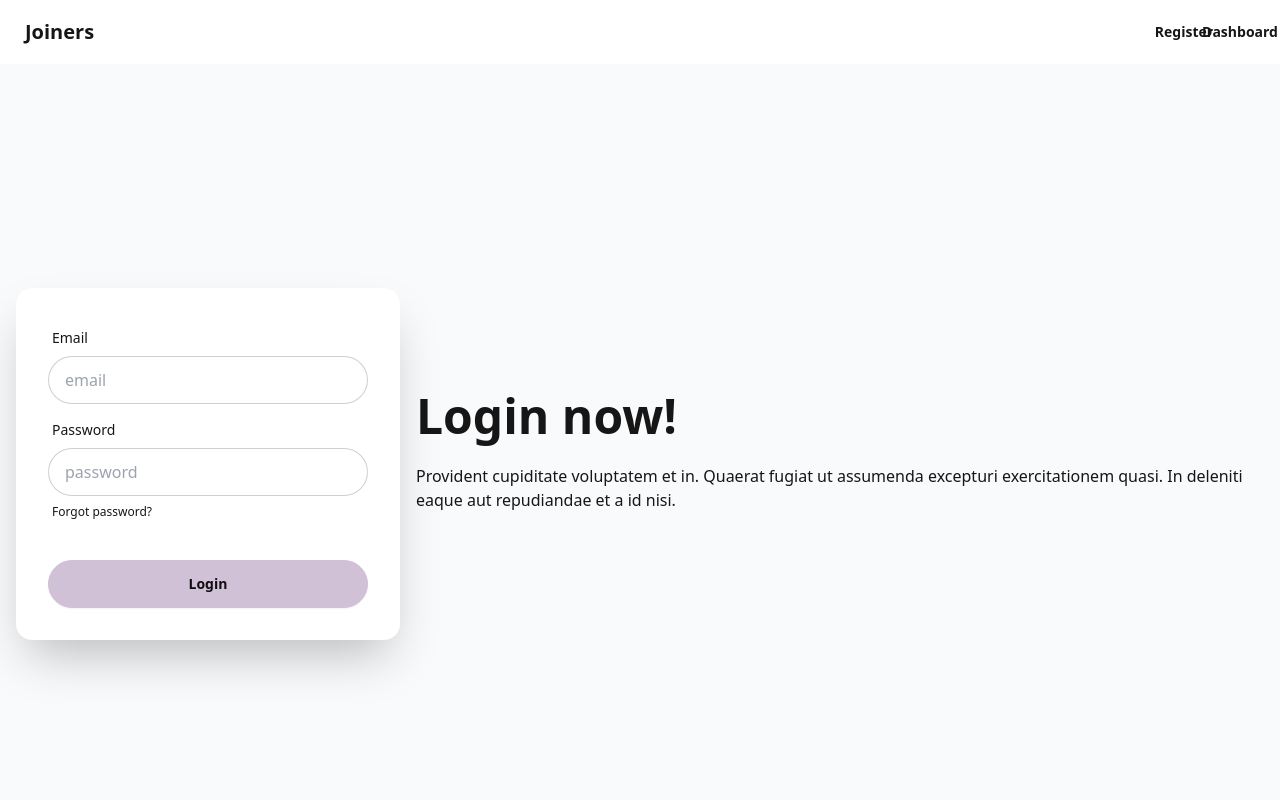
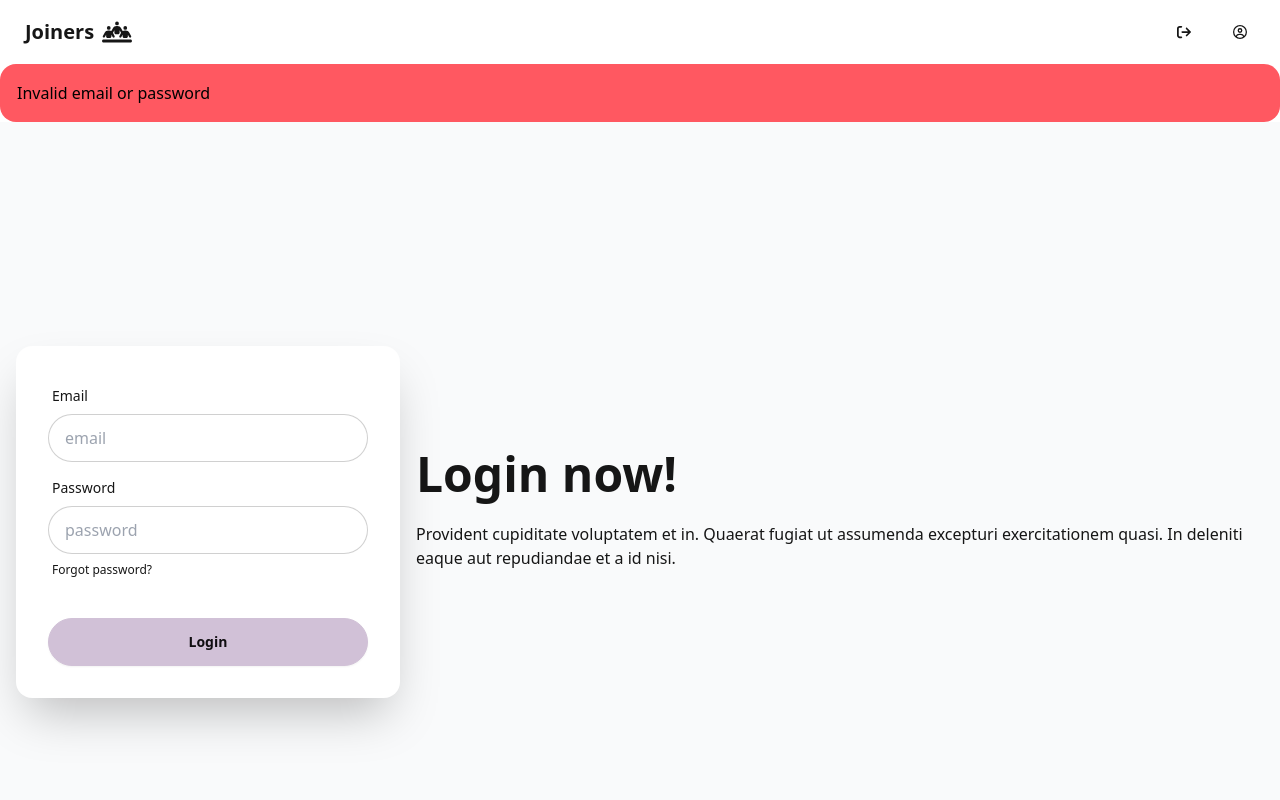
Before and after one commit to chukalicious/routes, a React (Vite) app: page /login in a window 1280 px wide. Both pictures are taken after typing "name@example.com", "Sample123" into the empty fields and a click on the button "Login". Shown: the top 800 px of the page. Built offline with nearby package versions, Linux system fonts and the light colour scheme; no server answers.

Commit message:
chore: Update package.json and package-lock.json to add react-icons dependency added more fucntionality to the Login component

```diff
--- a/package.json
+++ b/package.json
@@ -15,6 +15,7 @@
     "json-server": "^1.0.0-alpha.23",
     "react": "^18.2.0",
     "react-dom": "^18.2.0",
+    "react-icons": "^5.2.1",
     "react-router-dom": "^6.22.3"
   },
   "devDependencies": {
--- a/src/components/Navbar.jsx
+++ b/src/components/Navbar.jsx
@@ -1,27 +1,37 @@
-import React from "react";
-import { Link } from "react-router-dom";
+import React from 'react';
+import { Link } from 'react-router-dom';
+import { FaArrowRightFromBracket } from 'react-icons/fa6';
+import { FaRegCircleUser } from 'react-icons/fa6';
+import { FaPeopleLine } from 'react-icons/fa6';
 
 const Navbar = () => {
   return (
-        <div className="navbar bg-base-100">
-            <div className="flex-1">
-                <Link to="/" className="btn btn-ghost text-xl">Joiners</Link>
+    <div className='navbar bg-base-100'>
+      <div className='flex-1'>
+        <Link
+          to='/'
+          className='btn btn-ghost text-xl'
+        >
+          Joiners{' '}
+          <span className='text-3xl'>
+            <FaPeopleLine />
+          </span>
+        </Link>
       </div>
-            <div className="flex-none">
-
-                <Link to="/register">
-                    <button className="btn btn-square btn-ghost mr-2">
-                        Register
+      <div className='flex-none'>
+        <Link to='/login'>
+          <button className='btn btn-square btn-ghost mr-2'>
+            <FaArrowRightFromBracket />
           </button>
         </Link>
-                <Link to="/dashboard">
-                    <button className="btn btn-square btn-ghost mr-2">
-                        Dashboard
+
+        <Link to='/register'>
+          <button className='btn btn-square btn-ghost mr-2'>
+            <FaRegCircleUser />
           </button>
         </Link>
       </div>
     </div>
-
   );
 };
 
--- a/src/components/login/LoginForm.jsx
+++ b/src/components/login/LoginForm.jsx
@@ -1,4 +1,4 @@
-import React, { useState } from 'react';
+import React, { useState, useEffect } from 'react';
 import { useNavigate } from 'react-router-dom';
 import axios from 'axios';
 
@@ -7,6 +7,19 @@ const LoginForm = () => {
     email: '',
     password: '',
   });
+
+  const [loginError, setLoginError] = useState(false);
+
+  useEffect(() => {
+    if (loginError) {
+      const timer = setTimeout(() => {
+        setLoginError(false);
+      }, 3000);
+
+      // Clear timeout if the component is unmounted
+      return () => clearTimeout(timer);
+    }
+  }, [loginError]);
 
   const navigate = useNavigate();
   const navigateToDashboard = () => {
@@ -27,6 +40,7 @@ const LoginForm = () => {
       })
       .catch((error) => {
         console.log(error);
+        setLoginError(true);
       });
 
     setLogin({
@@ -36,14 +50,18 @@ const LoginForm = () => {
   };
 
   return (
+    <>
+      {loginError ? (
+        <div className='alert alert-error'>Invalid email or password</div>
+      ) : null}
       <div className='hero min-h-screen bg-base-200'>
         <div className='hero-content flex-col lg:flex-row-reverse'>
           <div className='text-center lg:text-left'>
             <h1 className='text-5xl font-bold'>Login now!</h1>
             <p className='py-6'>
               Provident cupiditate voluptatem et in. Quaerat fugiat ut assumenda
-                        excepturi exercitationem quasi. In deleniti eaque aut repudiandae et
-                        a id nisi.
+              excepturi exercitationem quasi. In deleniti eaque aut repudiandae
+              et a id nisi.
             </p>
           </div>
           <div className='card shrink-0 w-full max-w-sm shadow-2xl bg-base-100'>
@@ -94,6 +112,7 @@ const LoginForm = () => {
           </div>
         </div>
       </div>
+    </>
   );
 };
 
```
Also changed, not shown: 1 other file (tests, documents, lock files or other folders). Lines whose indentation alone changed are shown as unchanged.
